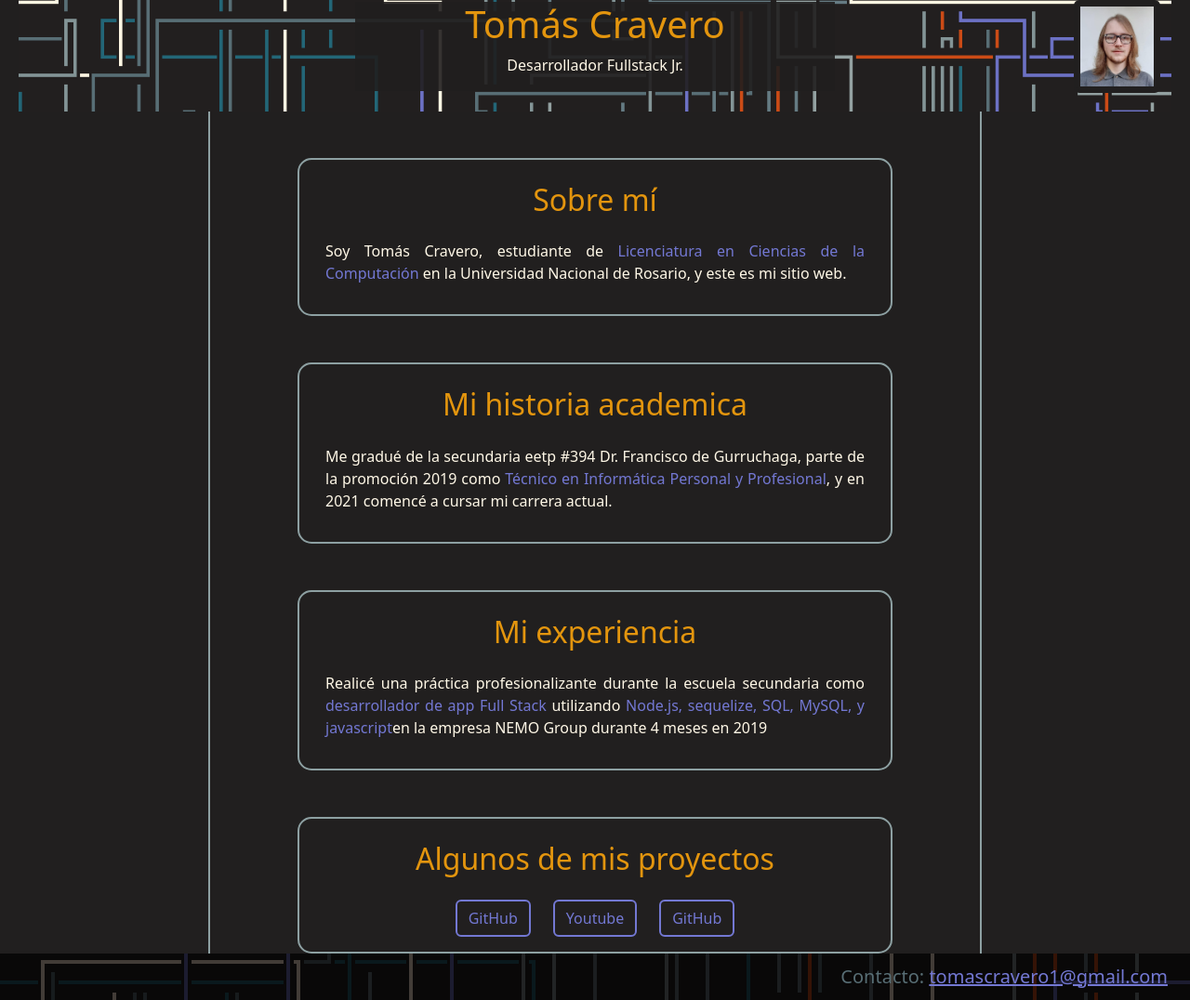
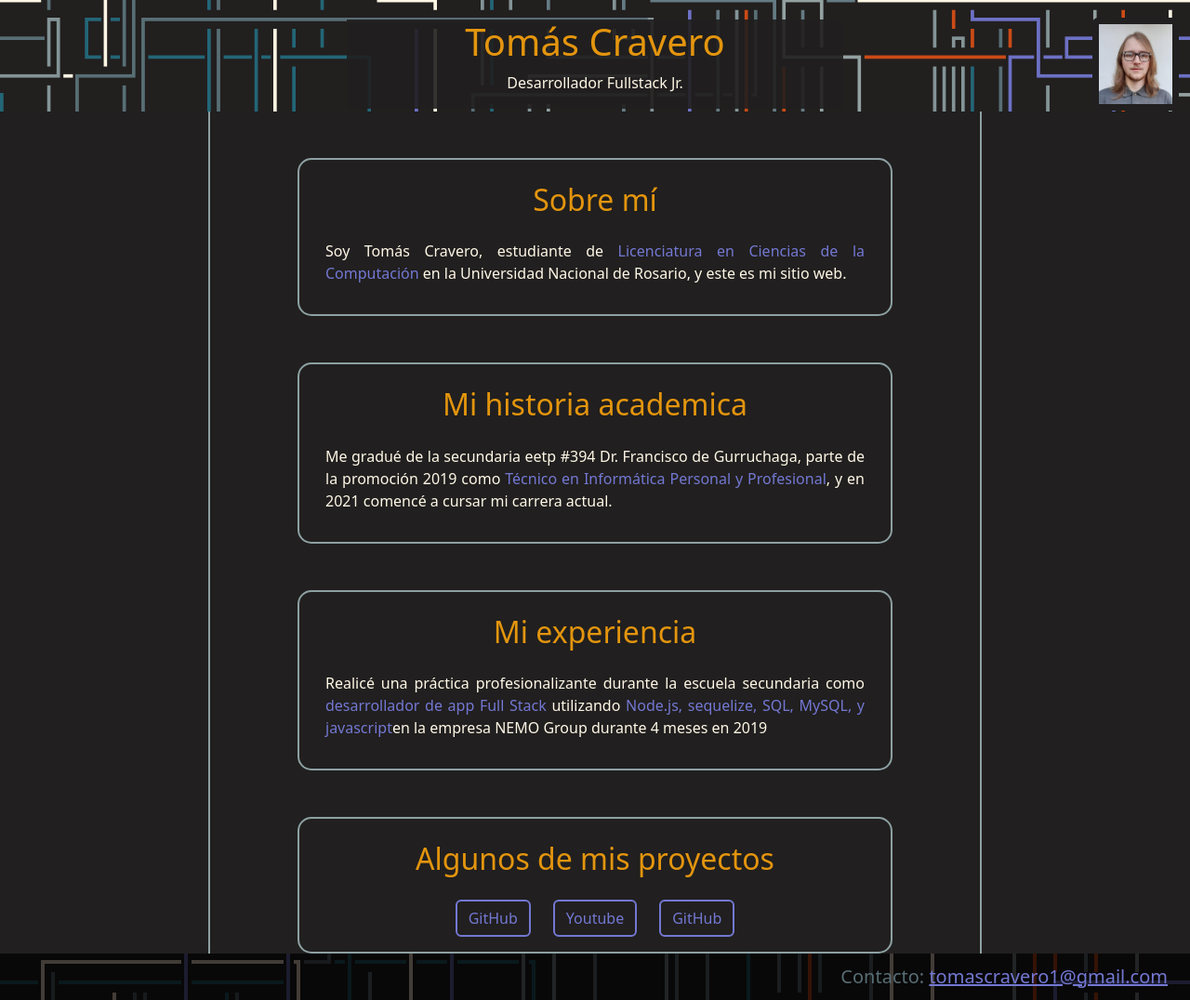
Before and after one commit to Toma-C/maqueta-estatica, a website: page index.html in a window 1280 px wide. Shown: the whole page at 93% size. Drawn offline with nearby package versions, Linux system fonts and the light colour scheme.

Commit message:
fix borders

```diff
--- a/styles.css
+++ b/styles.css
@@ -43,8 +43,7 @@ a {
     background-image: url("./img/banner.png");
     min-width: 100vw;
     min-height: 15vh;
-    border-left: 20px solid var(--my-bg-color);
-    border-right: 20px solid var(--my-bg-color);
+    padding-top: 1.2em;
     background-size: cover;
     background-position: center;
     background-repeat: no-repeat;
```
